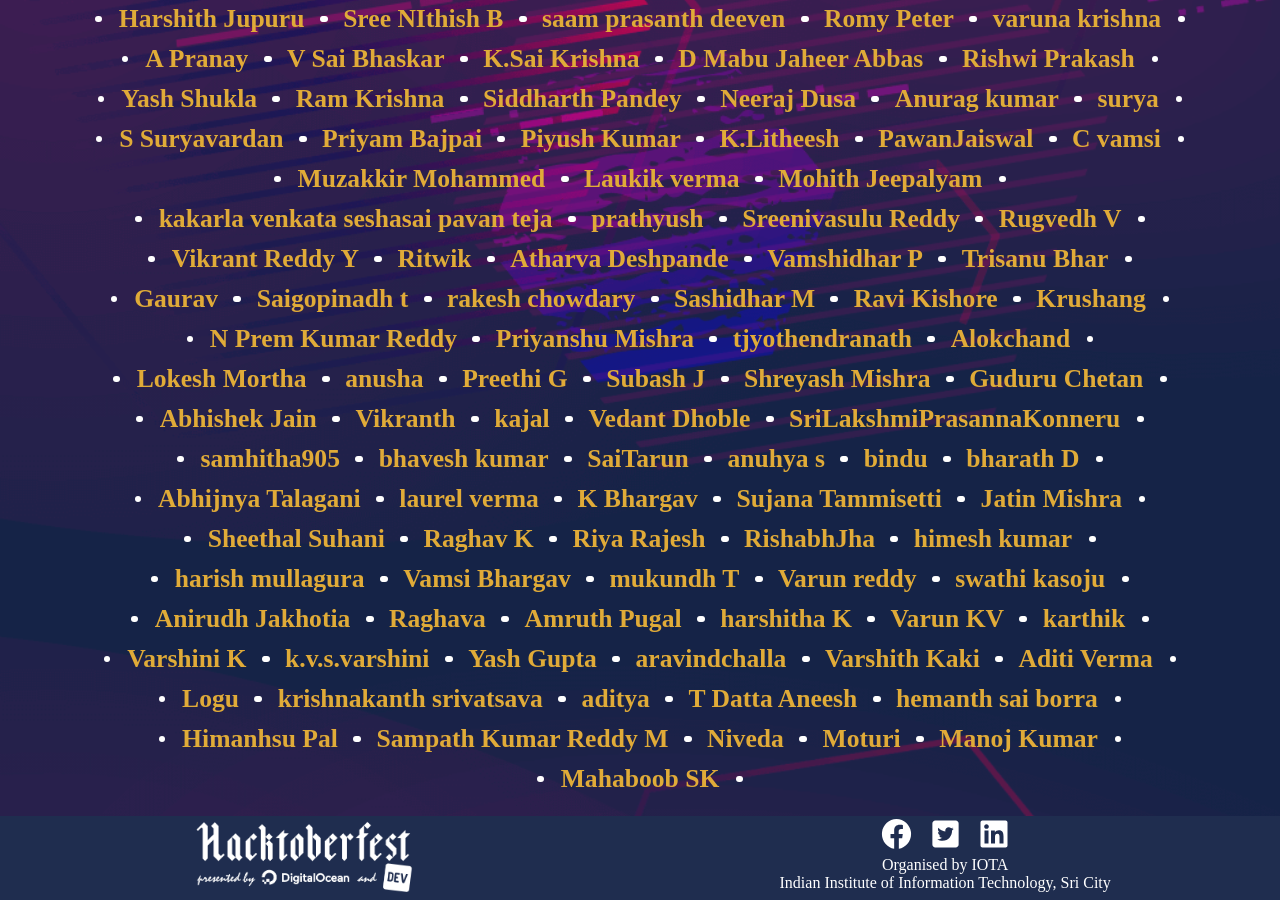
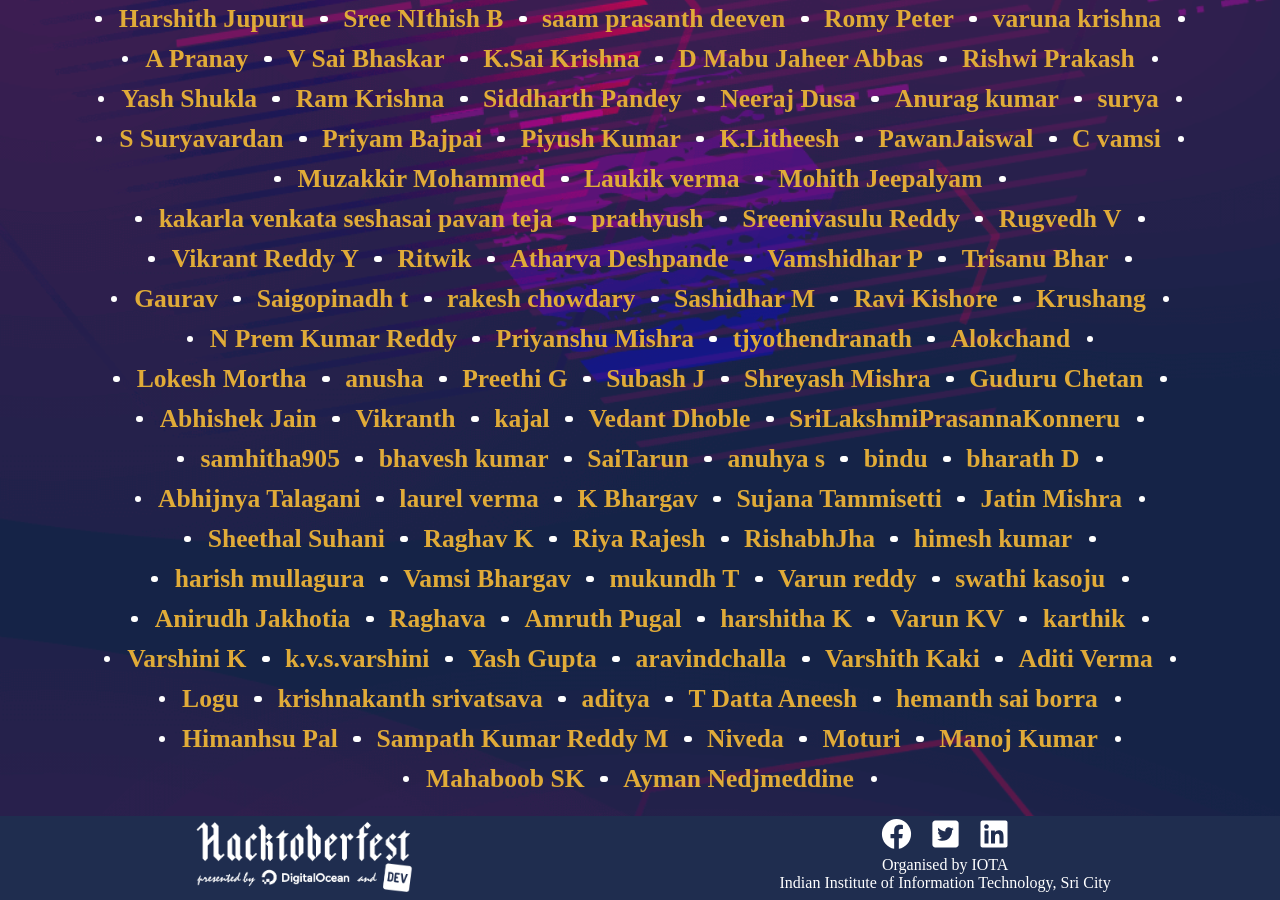
Before and after one commit to Project-Club-IIITS/hacktoberfest2019-participants, a Jekyll site: the page index.html, which Jekyll copies as it is, in a window 1280 px wide and 900 px high, scrolled down 694 px. Built offline with Jekyll 4.4.1, drawn with Linux system fonts in a browser that asks for light colours; some web fonts are replaced.

Commit message:
Adding Ayman Nedjmeddine

```diff
--- a/index.html
+++ b/index.html
@@ -204,7 +204,7 @@
             <li><a href="https://github.com/shashank4602ashank">Moturi</a></li>
             <li><a href="https://github.com/manojsai2002">Manoj Kumar</a></li>
             <li><a href="https://github.com/bannu6301418535">Mahaboob SK</a></li>
-
+            <li><a  href="https://github.com/IOAyman">Ayman Nedjmeddine</a></li>
         </ul>
       </div>
     </div>
```
